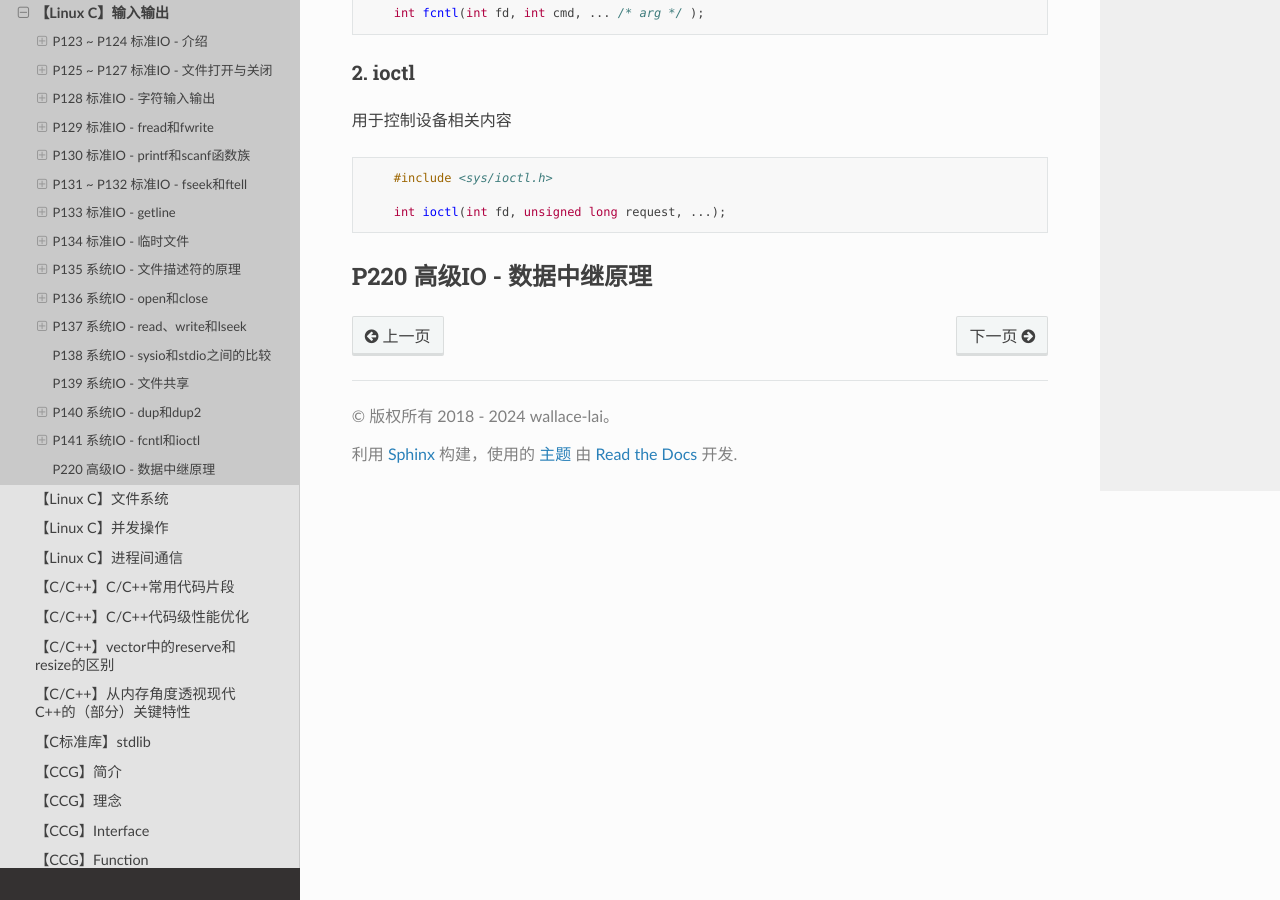
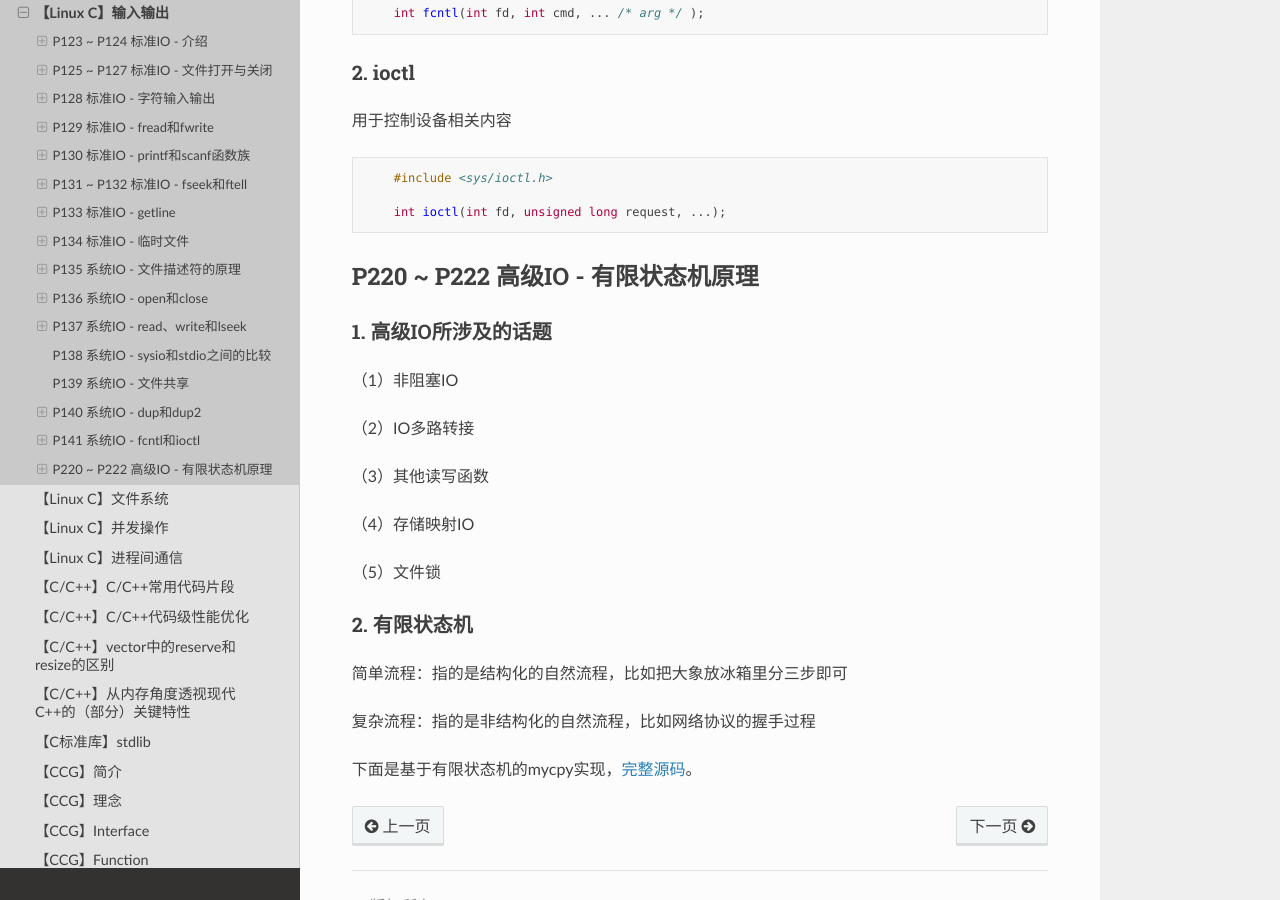
Before and after one commit to wallace-lai/learning-notes, a Sphinx documentation site: the page built from source/Language/linux-c0.md, in a window 1280 px wide and 900 px high, scrolled down 15519 px. Built offline with Sphinx 7.4.7 and the Read the Docs theme 2.0.0, drawn with Linux system fonts in a browser that asks for light colours.

Commit message:
update linux c (#134)

````diff
--- a/source/Language/linux-c0.md
+++ b/source/Language/linux-c0.md
@@ -738,4 +738,24 @@ int main(int argc, char **argv)
     int ioctl(int fd, unsigned long request, ...);
 ```
 
-## P220 高级IO - 数据中继原理
+## P220 ~ P222 高级IO - 有限状态机原理
+
+### 1. 高级IO所涉及的话题
+
+（1）非阻塞IO
+
+（2）IO多路转接
+
+（3）其他读写函数
+
+（4）存储映射IO
+
+（5）文件锁
+
+### 2. 有限状态机
+
+简单流程：指的是结构化的自然流程，比如把大象放冰箱里分三步即可
+
+复杂流程：指的是非结构化的自然流程，比如网络协议的握手过程
+
+下面是基于有限状态机的mycpy实现，[完整源码](https://github.com/wallace-lai/learn-apue/blob/main/src/io/adv/nonblock/relay.c)。
````
